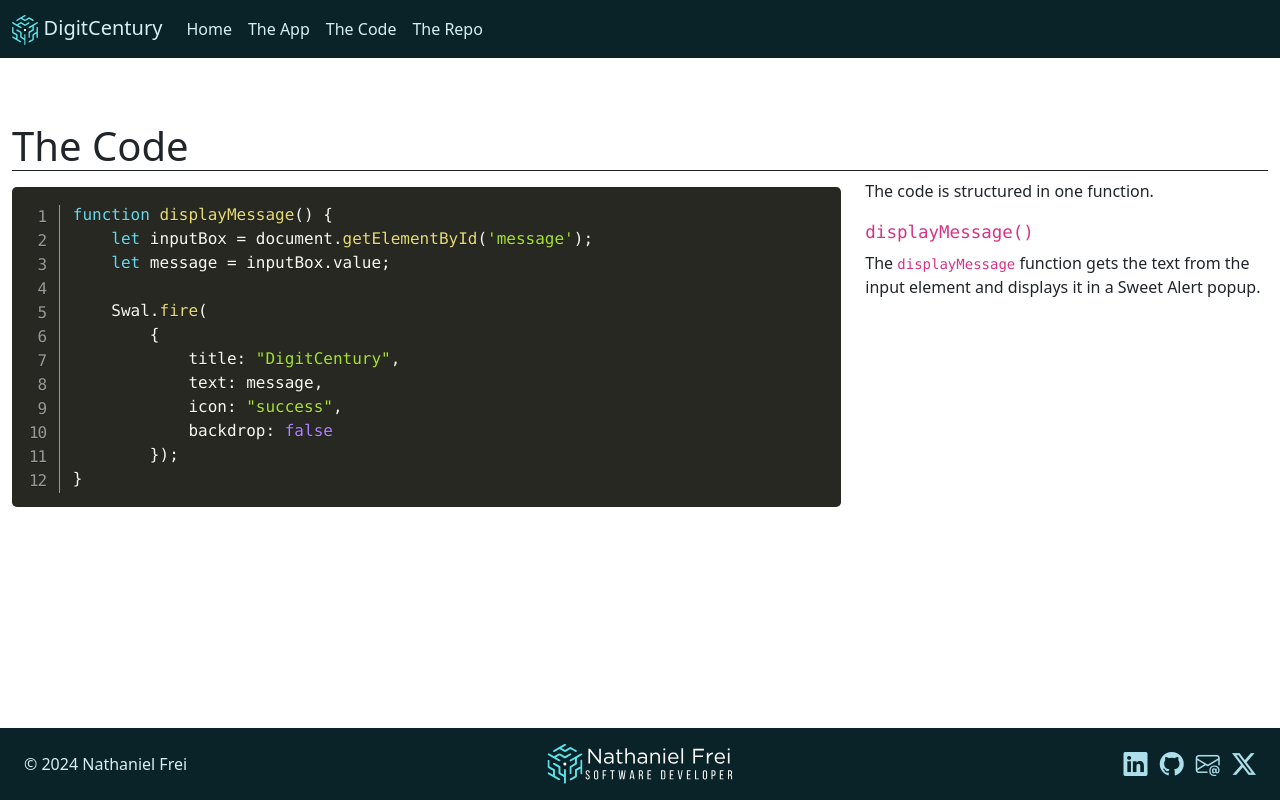
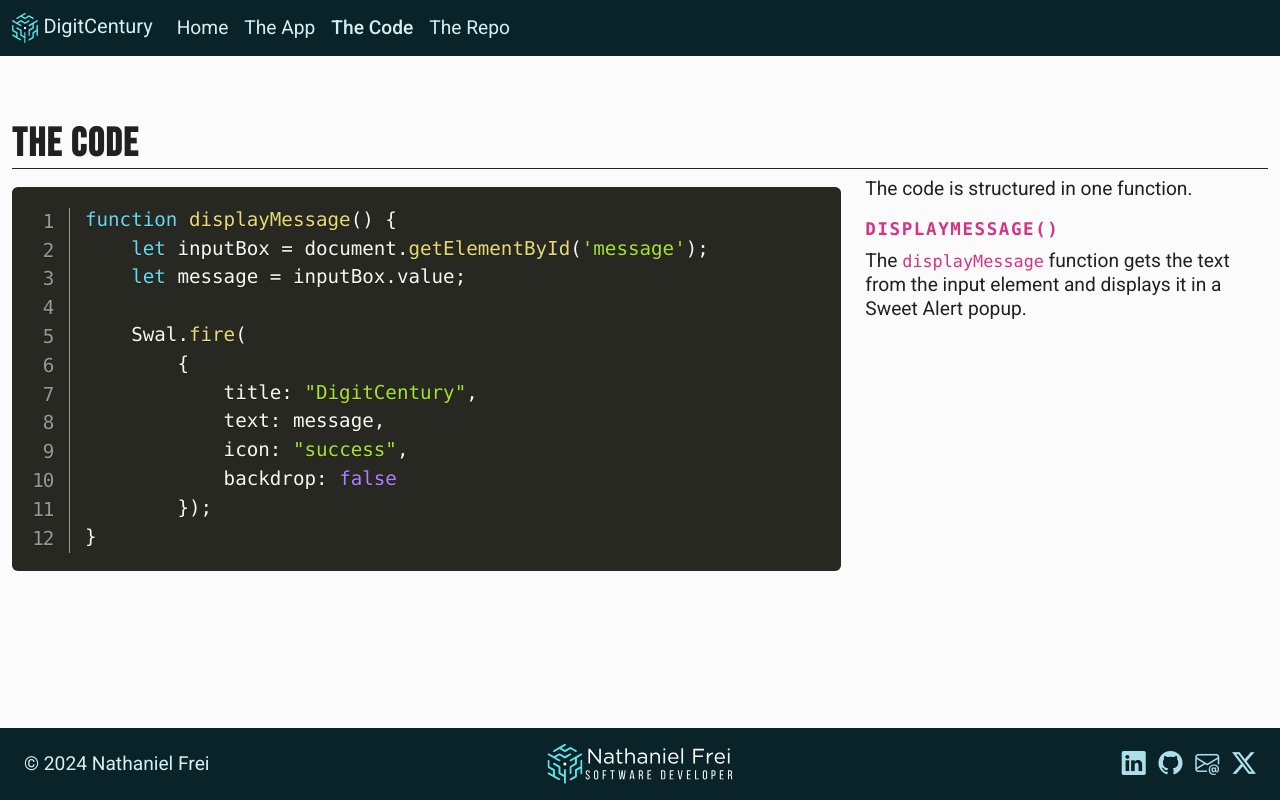
Before and after one commit to Freidevelopment/DigitCentury, a plain HTML site: page code.html in a window 1280 px wide. Drawn offline with nearby package versions, Linux system fonts and the light colour scheme.

Commit message:
I have made changes to the body and Headers to make a more distinct style

```diff
--- a/code.html
+++ b/code.html
@@ -21,6 +21,11 @@
     <link rel="stylesheet" type='text/css' href="https://cdn.jsdelivr.net/gh/devicons/devicon@latest/devicon.min.css" />
 
     <!-- Google Fonts -->
+    <link rel="preconnect" href="https://fonts.googleapis.com">
+    <link rel="preconnect" href="https://fonts.gstatic.com" crossorigin>
+    <link
+           href="https://fonts.googleapis.com/css2?family=Bebas+Neue&family=Fira+Sans:ital,wght@0,100;0,200;0,300;0,400;0,500;0,600;0,700;0,800;0,900;1,100;1,200;1,300;1,400;1,500;1,600;1,700;1,800;1,900&family=Roboto:ital,wght@0,100;0,300;0,400;0,500;0,700;0,900;1,100;1,300;1,400;1,500;1,700;1,900&display=swap"
+           rel="stylesheet">
 
     <!-- favicon -->
     <link rel="shortcut icon" href="/img/personal_favicon.ico" type="image/x-icon" />
--- a/css/site.css
+++ b/css/site.css
@@ -1,6 +1,20 @@
 :root {
+    /* colors */
     --njf-dark-color: #212121;
-    --njf-light-color: #ebebeb;
+    --njf-light-color: #deeefb;
+    --njf-background-color: rgba(250, 250, 250, 0.8);
+
+    /* fonts */
+    --njf-title-font: "Bebas Neue", sans-serif;
+    --njf-subtitle-font: "Fira Sans", sans-serif;
+    --njf-heading-font: "Bebas Neue", sans-serif;
+    --njf-body-font: "Roboto", sans-serif;
+
+    /* base text styles */
+    --njf-title-color: var(--njf-dark-color);
+    --njf-font-size: 1.2rem;
+    --njf-font-weight: 400;
+    --njf-line-height: 1.5rem;
 
 
 }
@@ -14,6 +28,25 @@ body {
 body{
     display: flex;
     flex-direction: column;
+    font-family: var(--njf-body-font);
+    font-size: var(--njf-font-size);
+    font-weight: var(--njf-font-weight);
+    line-height: var(--njf-line-height);
+    color: var(--njf-dark-color);
+    background-color: var(--njf-background-color);
+}
+
+h1, .h1,
+h2, .h2,
+h3, .h3,
+h4, .h4,
+h5, .h5,
+h6, .h6 {
+    font-family: var(--njf-heading-font);
+    font-weight: 700;
+    text-transform: uppercase;
+    color: var(--njf-title-color);
+    letter-spacing: .1rem;
 }
 
 main{
```
Also changed, not shown: app.html (+6 -2 lines), index.html (+6 -2 lines).
